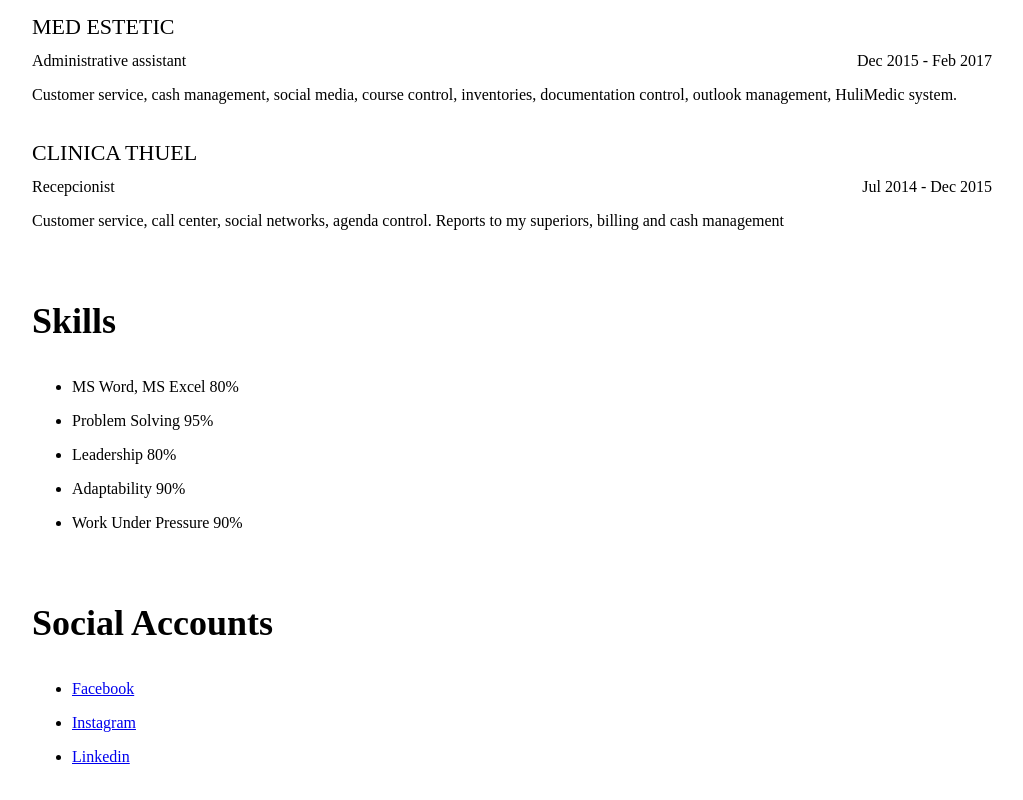
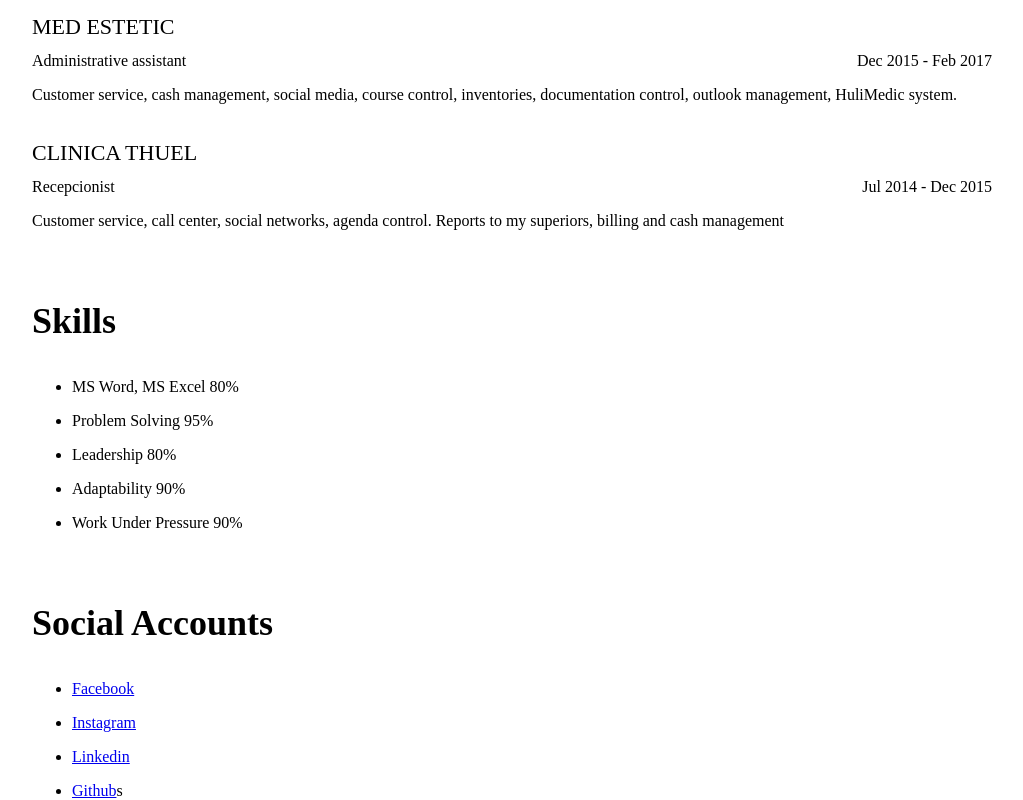
Before and after one commit to keyft95/keyft95.github.io, a plain HTML site: page cvkeyshamorales/index.html in a window 1280 px wide. Shown: the part 912-1712 px from the top of the page, without its empty margins (128-1151 px from the left). Before the commit the page ends 1678 px from the top, so only its background shows below. Drawn offline with Linux system fonts and the light colour scheme.

Commit message:
se agrega link

```diff
--- a/cvkeyshamorales/index.html
+++ b/cvkeyshamorales/index.html
@@ -102,6 +102,9 @@
 					<li style="margin-top:16px">
 						<a target="_blank" href="https://www.linkedin.com/in/keyshamorales/">Linkedin
 					</li>
+					<li style="margin-top:16px">
+						<a target="_blank" href="https://github.com/keyft95">Github</a>s
+					</li>
 				</ul>
 
 			</div>
```
